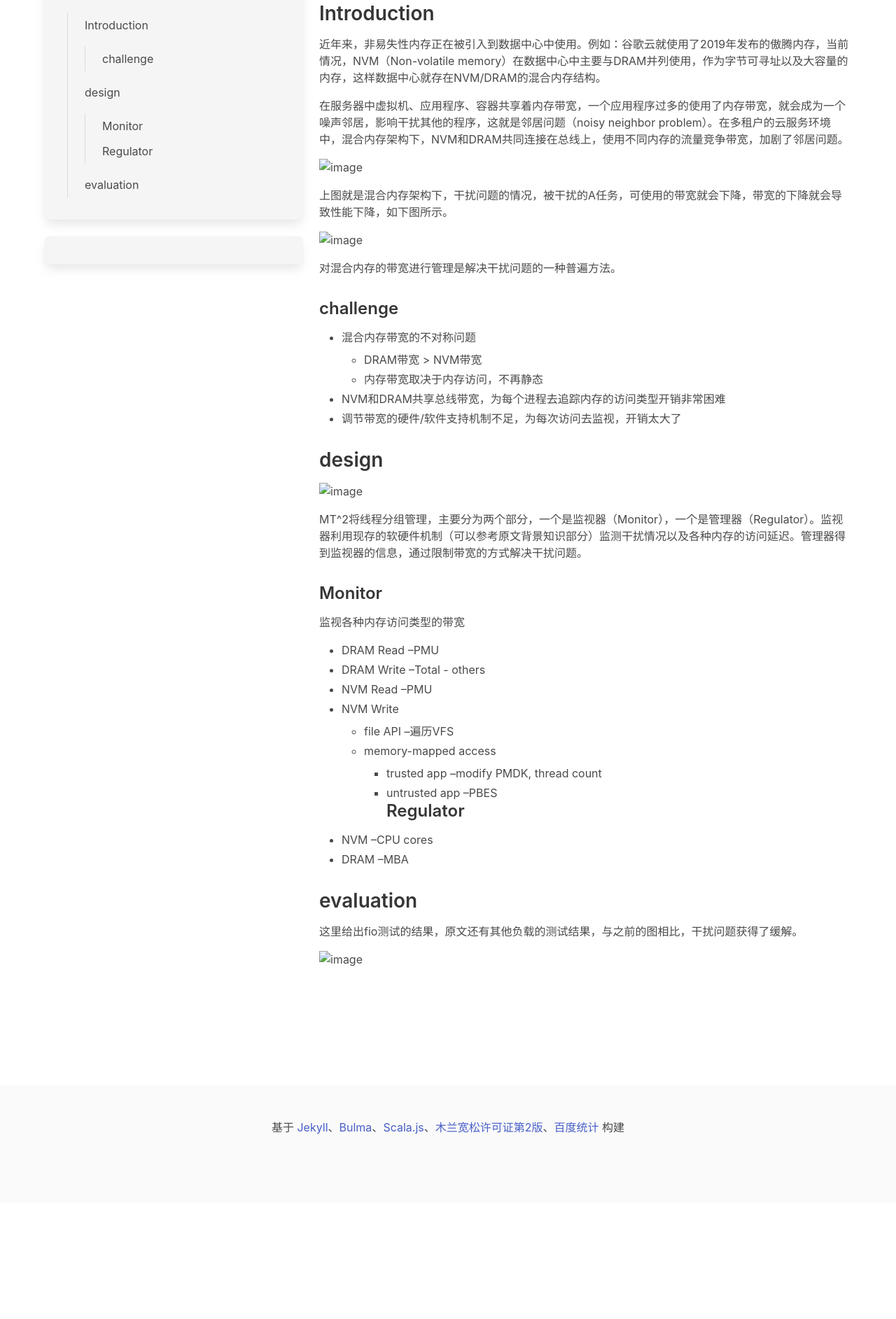
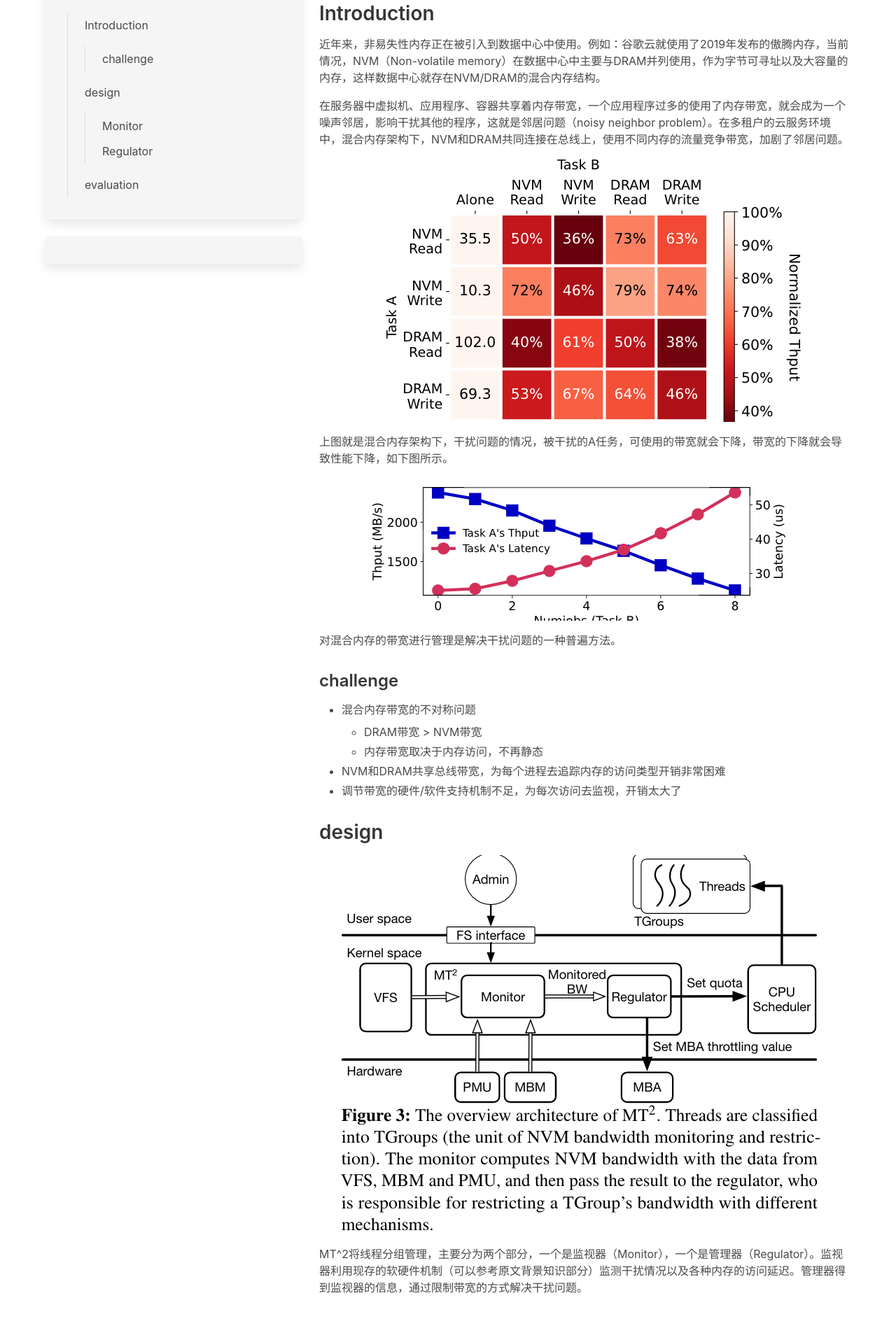
Before and after one commit to haslaboratory/haslaboratory.github.io, a Jekyll site: the page built from _posts/2022-03-24-MT2.md, in a window 1280 px wide. Shown: the part 384-2269 px from the top of the page at 70% size. Built offline with Jekyll 4.4.1, drawn with Linux system fonts in a browser that asks for light colours; nearby versions of some CDN libraries; library files that are not in the unit come from our copies; comment, search, counter and statistics services are not loaded; before the commit the page ends 2103 px from its top, so only the background shows below that.

Commit message:
fix image path

```diff
--- a/_posts/2022-03-24-MT2.md
+++ b/_posts/2022-03-24-MT2.md
@@ -16,11 +16,11 @@ tags:
 
 在服务器中虚拟机、应用程序、容器共享着内存带宽，一个应用程序过多的使用了内存带宽，就会成为一个噪声邻居，影响干扰其他的程序，这就是邻居问题（noisy neighbor problem）。在多租户的云服务环境中，混合内存架构下，NVM和DRAM共同连接在总线上，使用不同内存的流量竞争带宽，加剧了邻居问题。
 
-![image](../images/2022-03-24-MT2/Snipaste_2022-03-30_14-52-05.png)
+![image](/images/2022-03-24-MT2/Snipaste_2022-03-30_14-52-05.png)
 
 上图就是混合内存架构下，干扰问题的情况，被干扰的A任务，可使用的带宽就会下降，带宽的下降就会导致性能下降，如下图所示。
 
-![image](../images/2022-03-24-MT2/Snipaste_2022-03-30_14-58-54.png)
+![image](/images/2022-03-24-MT2/Snipaste_2022-03-30_14-58-54.png)
 
 对混合内存的带宽进行管理是解决干扰问题的一种普遍方法。
 ### challenge
@@ -31,7 +31,7 @@ tags:
 - 调节带宽的硬件/软件支持机制不足，为每次访问去监视，开销太大了
 
 ## design
-![image](../images/2022-03-24-MT2/Snipaste_2022-03-30_15-04-55.png)
+![image](/images/2022-03-24-MT2/Snipaste_2022-03-30_15-04-55.png)
 
 MT^2将线程分组管理，主要分为两个部分，一个是监视器（Monitor），一个是管理器（Regulator）。监视器利用现存的软硬件机制（可以参考原文背景知识部分）监测干扰情况以及各种内存的访问延迟。管理器得到监视器的信息，通过限制带宽的方式解决干扰问题。
 
@@ -52,4 +52,4 @@ MT^2将线程分组管理，主要分为两个部分，一个是监视器（Moni
 ## evaluation
 这里给出fio测试的结果，原文还有其他负载的测试结果，与之前的图相比，干扰问题获得了缓解。
 
-![image](../images/2022-03-24-MT2/Snipaste_2022-03-30_15-08-35.png)
+![image](/images/2022-03-24-MT2/Snipaste_2022-03-30_15-08-35.png)
```
